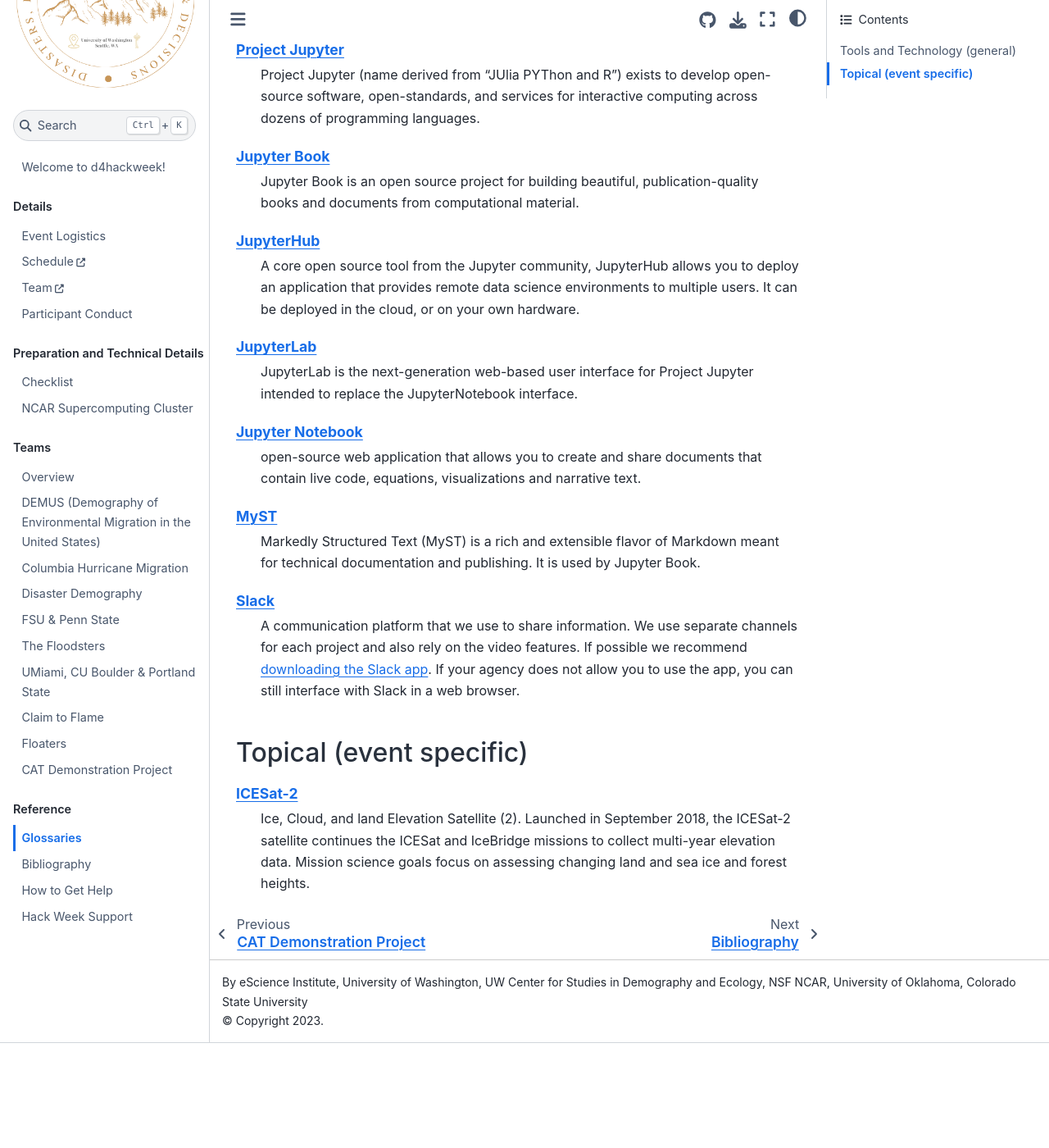
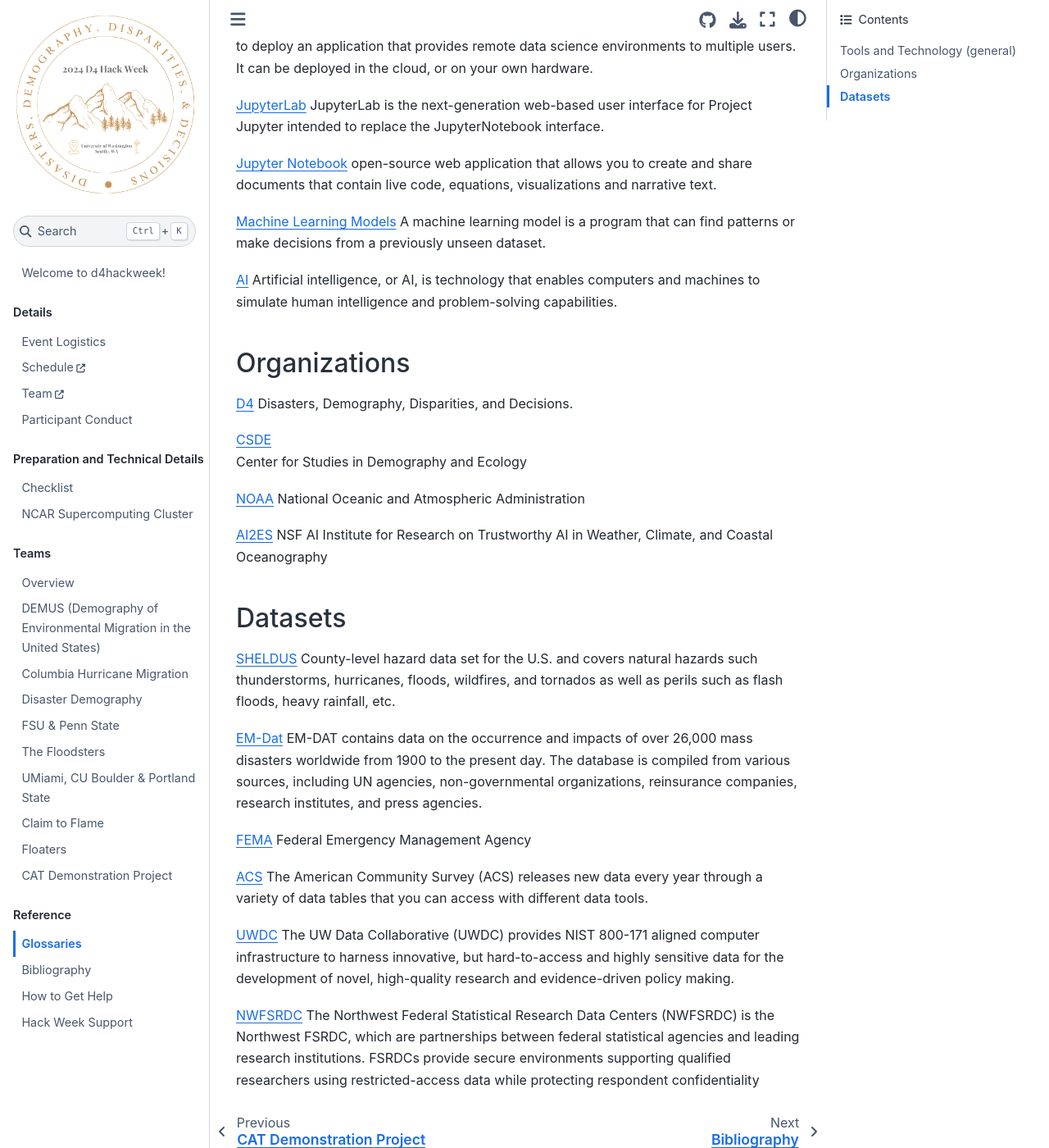
Before and after one commit to d4hackweek/d4book, a Jupyter Book: the page built from book/reference/glossary.md, in a window 1280 px wide and 1400 px high, scrolled down 971 px. Shown: the whole window at 82% size. Built offline with Jupyter Book 1.0.4 settings and Sphinx 7.4.7 and the Sphinx Book theme 1.1.4, drawn with Linux system fonts in a browser that asks for light colours; pages that are not in the unit, such as notebooks, are missing from menus; before the commit the page ends 2243 px from its top, so only the background shows below that.

Commit message:
Glossary
added new terms to glossary, included restaurant recs in logistics file

````diff
--- a/book/reference/glossary.md
+++ b/book/reference/glossary.md
@@ -2,7 +2,6 @@
 
 ## Tools and Technology (general)
 
-```{glossary}
 [Binder](https://mybinder.org)
   A free, public service for running reproducible interactive computing
   environments. Binder is a 100% open source infrastructure that is run by
@@ -58,24 +57,42 @@
   open-source web application that allows you to create and share documents that
   contain live code, equations, visualizations and narrative text.
 
-[MyST](https://myst-parser.readthedocs.io)
-  Markedly Structured Text (MyST) is a rich and extensible flavor of Markdown
-  meant for technical documentation and publishing. It is used by Jupyter Book.
+[Machine Learning Models](https://www.databricks.com/glossary/machine-learning-models)
+  A machine learning model is a program that can find patterns or make decisions from a previously unseen dataset.
 
-[Slack](https://slack.com)
-  A communication platform that we use to share information. We use separate channels
-  for each project and also rely on the video features. If possible we recommend
-  [downloading the Slack app](https://slack.com/downloads). If your agency does not allow
-  you to use the app, you can still interface with Slack in a web browser.
+[AI](https://www.ibm.com/topics/artificial-intelligence)
+  Artificial intelligence, or AI, is technology that enables computers and machines to simulate human intelligence and problem-solving capabilities.
 
-```
+## Organizations
 
-## Topical (event specific)
-```{glossary}
-[ICESat-2](https://icesat-2.gsfc.nasa.gov)
-  Ice, Cloud, and land Elevation Satellite (2).
-  Launched in September 2018, the ICESat-2 satellite continues the ICESat and IceBridge missions to
-  collect multi-year elevation data.
-  Mission science goals focus on assessing changing land and sea ice and forest heights.
+[D4](https://csde.washington.edu/research/2024-d4-workshop/)
+  Disasters, Demography, Disparities, and Decisions.
 
-  ```
+[CSDE](https://csde.washington.edu/)
+  Center for Studies in Demography and Ecology
+
+[NOAA](https://www.noaa.gov/)
+  National Oceanic and Atmospheric Administration
+
+[AI2ES](https://www.ai2es.org/)
+  NSF AI Institute for Research on Trustworthy AI in Weather, Climate, and Coastal Oceanography
+
+## Datasets
+
+[SHELDUS](https://cemhs.asu.edu/sheldus)
+  County-level hazard data set for the U.S. and covers natural hazards such thunderstorms, hurricanes, floods, wildfires, and tornados as well as perils such as flash floods, heavy rainfall, etc.
+
+[EM-Dat](https://www.emdat.be/)
+  EM-DAT contains data on the occurrence and impacts of over 26,000 mass disasters worldwide from 1900 to the present day. The database is compiled from various sources, including UN agencies, non-governmental organizations, reinsurance companies, research institutes, and press agencies.
+
+[FEMA](https://www.fema.gov/)
+  Federal Emergency Management Agency
+
+[ACS](https://www.census.gov/programs-surveys/acs/data.html)
+  The American Community Survey (ACS) releases new data every year through a variety of data tables that you can access with different data tools.
+
+[UWDC](https://dcollab.uw.edu/)
+  The UW Data Collaborative (UWDC) provides NIST 800-171 aligned computer infrastructure to harness innovative, but hard-to-access and highly sensitive data for the development of novel, high-quality research and evidence-driven policy making.
+
+[NWFSRDC](https://www.census.gov/about/adrm/fsrdc.html)
+  The Northwest Federal Statistical Research Data Centers (NWFSRDC) is the Northwest FSRDC, which are partnerships between federal statistical agencies and leading research institutions. FSRDCs provide secure environments supporting qualified researchers using restricted-access data while protecting respondent confidentiality
````
Also changed, not shown: book/logistics.md (+2 -0 lines).
